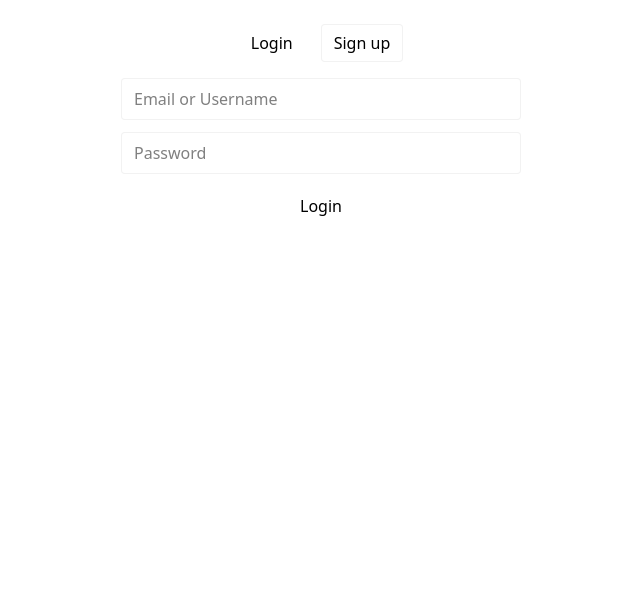
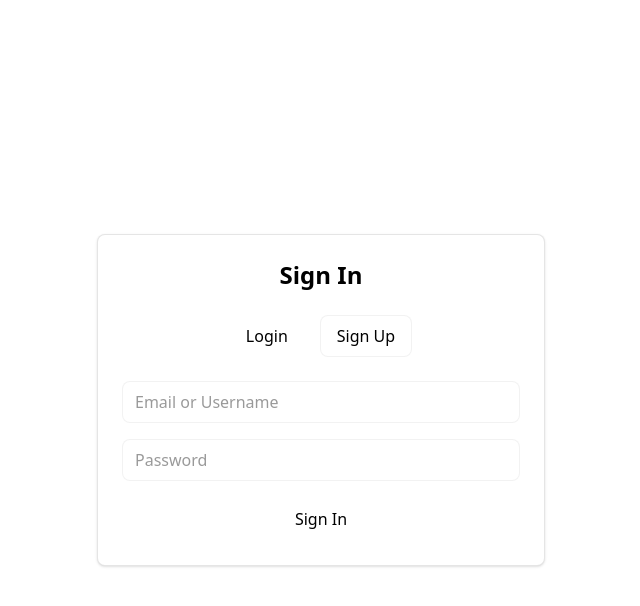
Before and after one commit to reshuk-code/pooye-v1-test, a Next.js app: page /auth in a window 1280 px wide. Shown: the top 606 px of the page, without its empty margins (319-959 px from the left). Built offline with nearby package versions, Linux system fonts and the light colour scheme.

Commit message:
login signup UI fixed

```diff
--- a/app/auth/page.js
+++ b/app/auth/page.js
@@ -15,11 +15,21 @@ export default function AuthPage() {
     setError("");
     try {
       if (mode === "signup") {
-        const res = await fetch("/api/auth/signup", { method: "POST", headers: { "Content-Type": "application/json" }, body: JSON.stringify({ email: form.email, username: form.username, password: form.password }), origin: process.env.FRONTEND_URL });
+        const res = await fetch("/api/auth/signup", {
+          method: "POST",
+          headers: { "Content-Type": "application/json" },
+          body: JSON.stringify({ email: form.email, username: form.username, password: form.password }),
+          origin: process.env.FRONTEND_URL,
+        });
         const data = await res.json();
         if (!res.ok) throw new Error(data.error || "Failed");
       } else {
-        const res = await fetch("/api/auth/login", { method: "POST", headers: { "Content-Type": "application/json" }, body: JSON.stringify({ emailOrUsername: form.emailOrUsername, password: form.password }),  origin: process.env.FRONTEND_URL });
+        const res = await fetch("/api/auth/login", {
+          method: "POST",
+          headers: { "Content-Type": "application/json" },
+          body: JSON.stringify({ emailOrUsername: form.emailOrUsername, password: form.password }),
+          origin: process.env.FRONTEND_URL,
+        });
         const data = await res.json();
         if (!res.ok) throw new Error(data.error || "Failed");
       }
@@ -32,27 +42,100 @@ export default function AuthPage() {
   }
 
   return (
-    <div className="max-w-md mx-auto p-6 space-y-4">
+    <div className="min-h-screen bg-white dark:bg-black flex items-center justify-center">
+      <div className="max-w-md w-full mx-auto p-6 space-y-6 bg-white dark:bg-black text-black dark:text-white border border-black/10 dark:border-white/10 rounded-lg shadow-sm">
+        <h1 className="text-2xl font-semibold text-center">
+          {mode === "signup" ? "Create Account" : "Sign In"}
+        </h1>
         <div className="flex justify-center gap-4">
-        <button className={`px-3 py-1.5 rounded ${mode === "login" ? "bg-foreground text-background" : "border"}`} onClick={() => setMode("login")}>Login</button>
-        <button className={`px-3 py-1.5 rounded ${mode === "signup" ? "bg-foreground text-background" : "border"}`} onClick={() => setMode("signup")}>Sign up</button>
+          <button
+            className={`px-4 py-2 rounded-lg font-medium transition-colors duration-200 ${
+              mode === "login"
+                ? "bg-black text-white dark:bg-white dark:text-black"
+                : "border border-black/20 dark:border-white/20 bg-transparent hover:bg-black/5 dark:hover:bg-white/5"
+            }`}
+            onClick={() => setMode("login")}
+          >
+            Login
+          </button>
+          <button
+            className={`px-4 py-2 rounded-lg font-medium transition-colors duration-200 ${
+              mode === "signup"
+                ? "bg-black text-white dark:bg-white dark:text-black"
+                : "border border-black/20 dark:border-white/20 bg-transparent hover:bg-black/5 dark:hover:bg-white/5"
+            }`}
+            onClick={() => setMode("signup")}
+          >
+            Sign Up
+          </button>
         </div>
-      <form onSubmit={onSubmit} className="space-y-3">
+        <form onSubmit={onSubmit} className="space-y-4">
           {mode === "signup" ? (
             <>
-            <input required type="email" placeholder="Email" className="w-full border px-3 py-2 rounded" value={form.email} onChange={(e) => setForm({ ...form, email: e.target.value })} />
-            <input required type="text" placeholder="Username" className="w-full border px-3 py-2 rounded" value={form.username} onChange={(e) => setForm({ ...form, username: e.target.value })} />
-            <input required type="password" placeholder="Password" className="w-full border px-3 py-2 rounded" value={form.password} onChange={(e) => setForm({ ...form, password: e.target.value })} />
+              <div>
+                <input
+                  required
+                  type="email"
+                  placeholder="Email"
+                  className="w-full border border-black/20 dark:border-white/20 px-3 py-2 rounded-lg bg-transparent text-black dark:text-white placeholder-black/40 dark:placeholder-white/40 focus:outline-none focus:ring-2 focus:ring-black dark:focus:ring-white"
+                  value={form.email}
+                  onChange={(e) => setForm({ ...form, email: e.target.value })}
+                />
+              </div>
+              <div>
+                <input
+                  required
+                  type="text"
+                  placeholder="Username"
+                  className="w-full border border-black/20 dark:border-white/20 px-3 py-2 rounded-lg bg-transparent text-black dark:text-white placeholder-black/40 dark:placeholder-white/40 focus:outline-none focus:ring-2 focus:ring-black dark:focus:ring-white"
+                  value={form.username}
+                  onChange={(e) => setForm({ ...form, username: e.target.value })}
+                />
+              </div>
+              <div>
+                <input
+                  required
+                  type="password"
+                  placeholder="Password"
+                  className="w-full border border-black/20 dark:border-white/20 px-3 py-2 rounded-lg bg-transparent text-black dark:text-white placeholder-black/40 dark:placeholder-white/40 focus:outline-none focus:ring-2 focus:ring-black dark:focus:ring-white"
+                  value={form.password}
+                  onChange={(e) => setForm({ ...form, password: e.target.value })}
+                />
+              </div>
             </>
           ) : (
             <>
-            <input required type="text" placeholder="Email or Username" className="w-full border px-3 py-2 rounded" value={form.emailOrUsername} onChange={(e) => setForm({ ...form, emailOrUsername: e.target.value })} />
-            <input required type="password" placeholder="Password" className="w-full border px-3 py-2 rounded" value={form.password} onChange={(e) => setForm({ ...form, password: e.target.value })} />
+              <div>
+                <input
+                  required
+                  type="text"
+                  placeholder="Email or Username"
+                  className="w-full border border-black/20 dark:border-white/20 px-3 py-2 rounded-lg bg-transparent text-black dark:text-white placeholder-black/40 dark:placeholder-white/40 focus:outline-none focus:ring-2 focus:ring-black dark:focus:ring-white"
+                  value={form.emailOrUsername}
+                  onChange={(e) => setForm({ ...form, emailOrUsername: e.target.value })}
+                />
+              </div>
+              <div>
+                <input
+                  required
+                  type="password"
+                  placeholder="Password"
+                  className="w-full border border-black/20 dark:border-white/20 px-3 py-2 rounded-lg bg-transparent text-black dark:text-white placeholder-black/40 dark:placeholder-white/40 focus:outline-none focus:ring-2 focus:ring-black dark:focus:ring-white"
+                  value={form.password}
+                  onChange={(e) => setForm({ ...form, password: e.target.value })}
+                />
+              </div>
             </>
           )}
-        {error && <p className="text-red-600 text-sm">{error}</p>}
-        <button disabled={loading} className="w-full rounded bg-foreground text-background py-2">{loading ? "Please wait..." : mode === "signup" ? "Create account" : "Login"}</button>
+          {error && <p className="text-red-600 dark:text-red-400 text-sm text-center">{error}</p>}
+          <button
+            disabled={loading}
+            className="w-full rounded-lg bg-black text-white dark:bg-white dark:text-black py-2.5 font-medium transition-opacity duration-200 disabled:opacity-50 hover:bg-black/80 dark:hover:bg-white/80"
+          >
+            {loading ? "Please wait..." : mode === "signup" ? "Create Account" : "Sign In"}
+          </button>
         </form>
+      </div>
     </div>
   );
 }
```
Lines whose indentation alone changed are shown as unchanged.
